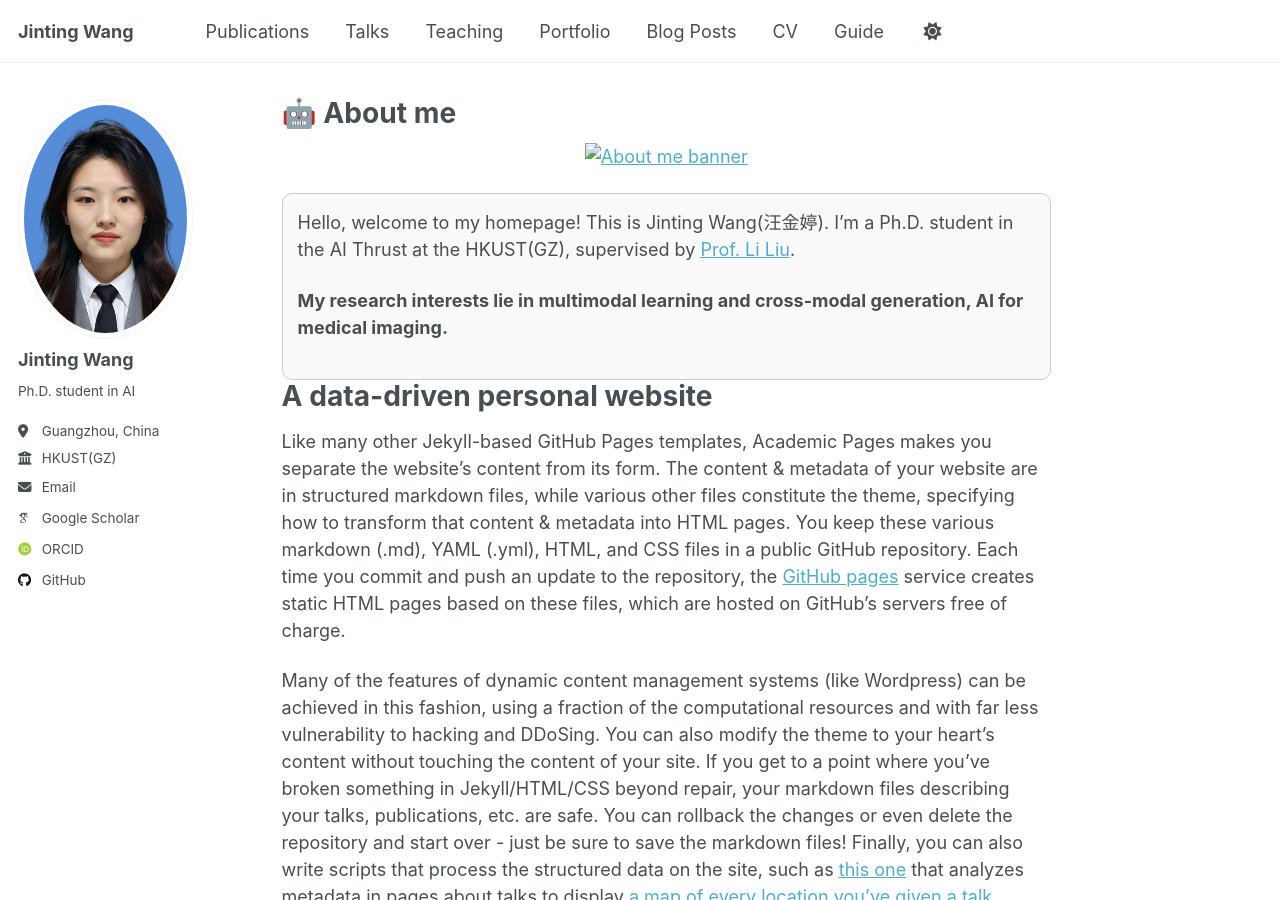
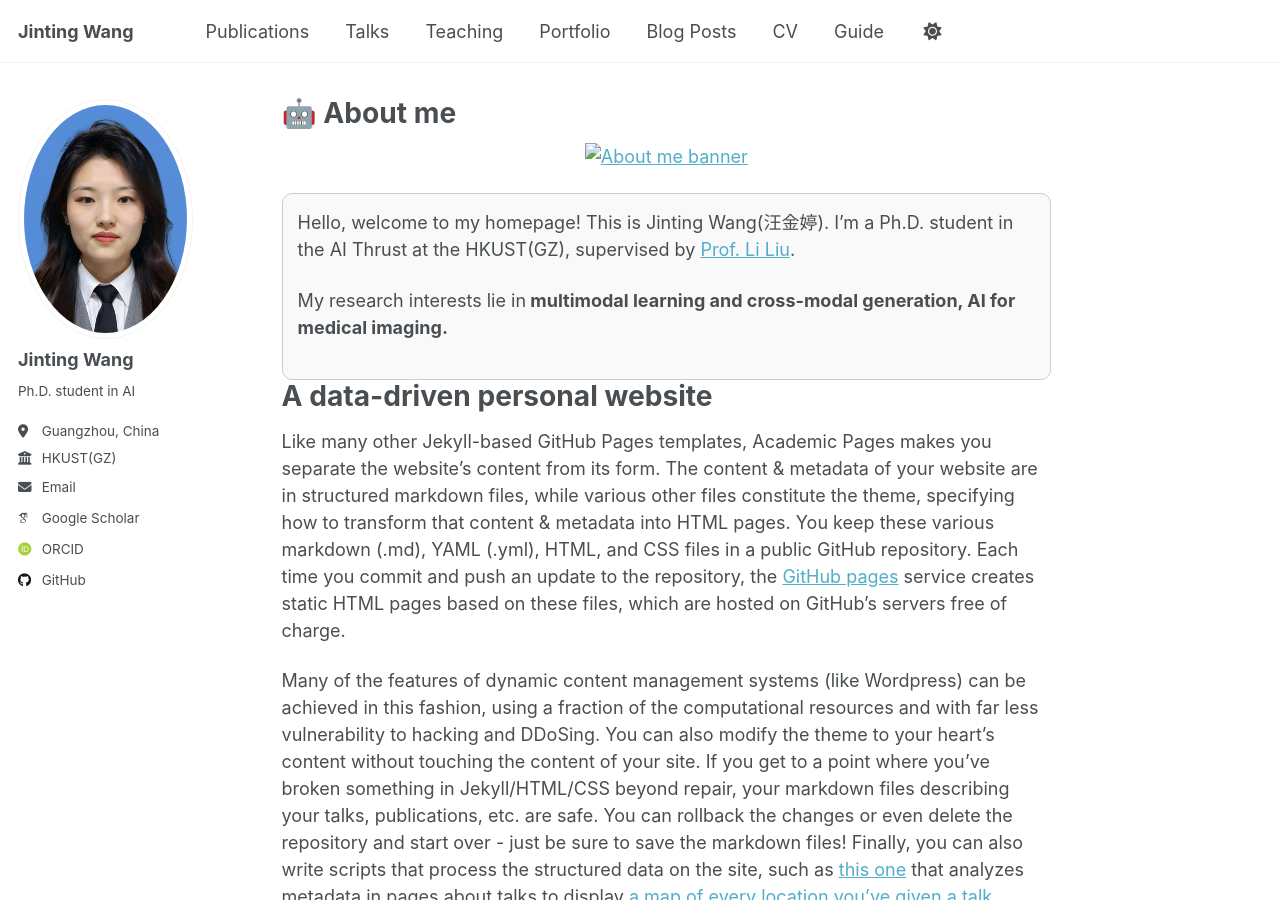
Before and after one commit to beria-moon/Beria.github.io, a Jekyll site: the page built from _pages/about.md, in a window 1280 px wide and 900 px high. Built offline with Jekyll 4.4.1, drawn with Linux system fonts in a browser that asks for light colours; some web fonts are replaced.

```diff
--- a/_pages/about.md
+++ b/_pages/about.md
@@ -12,7 +12,7 @@ redirect_from:
 
 <div style="border: 1px solid #ccc; border-radius: 10px; padding: 15px; background-color: #f9f9f9;">
   <p>Hello, welcome to my homepage! This is Jinting Wang(汪金婷). I’m a Ph.D. student in the AI Thrust at the HKUST(GZ), supervised by <a href="https://scholar.google.com/citations?user=KQ2S01UAAAAJ&hl=en">Prof. Li Liu</a>.</p>
-  <p><strong>My research interests lie in multimodal learning and cross-modal generation, AI for medical imaging.</strong></p>
+  <p>My research interests lie in<strong> multimodal learning and cross-modal generation, AI for medical imaging.</strong></p>
 </div>
 
 A data-driven personal website
```
